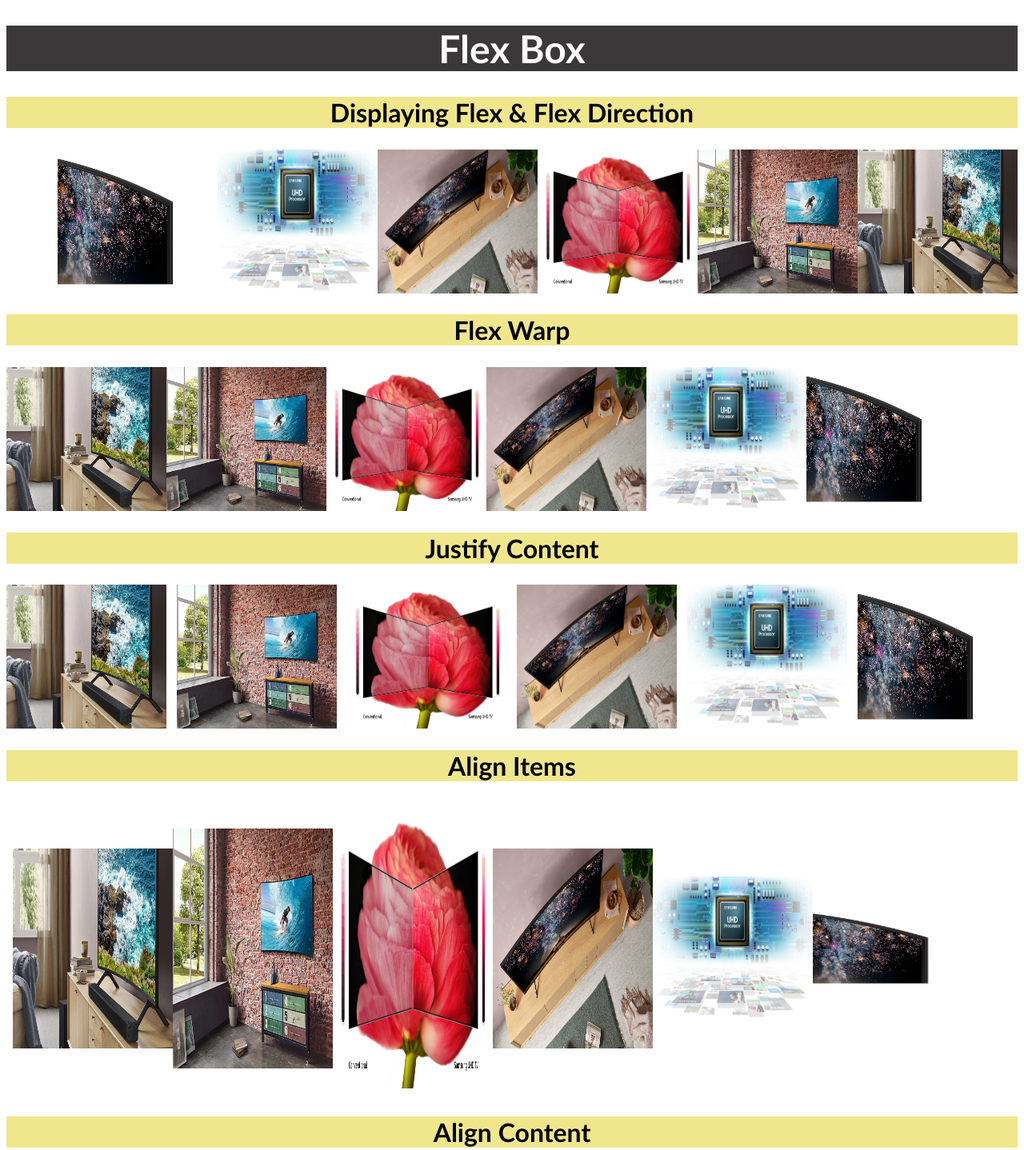
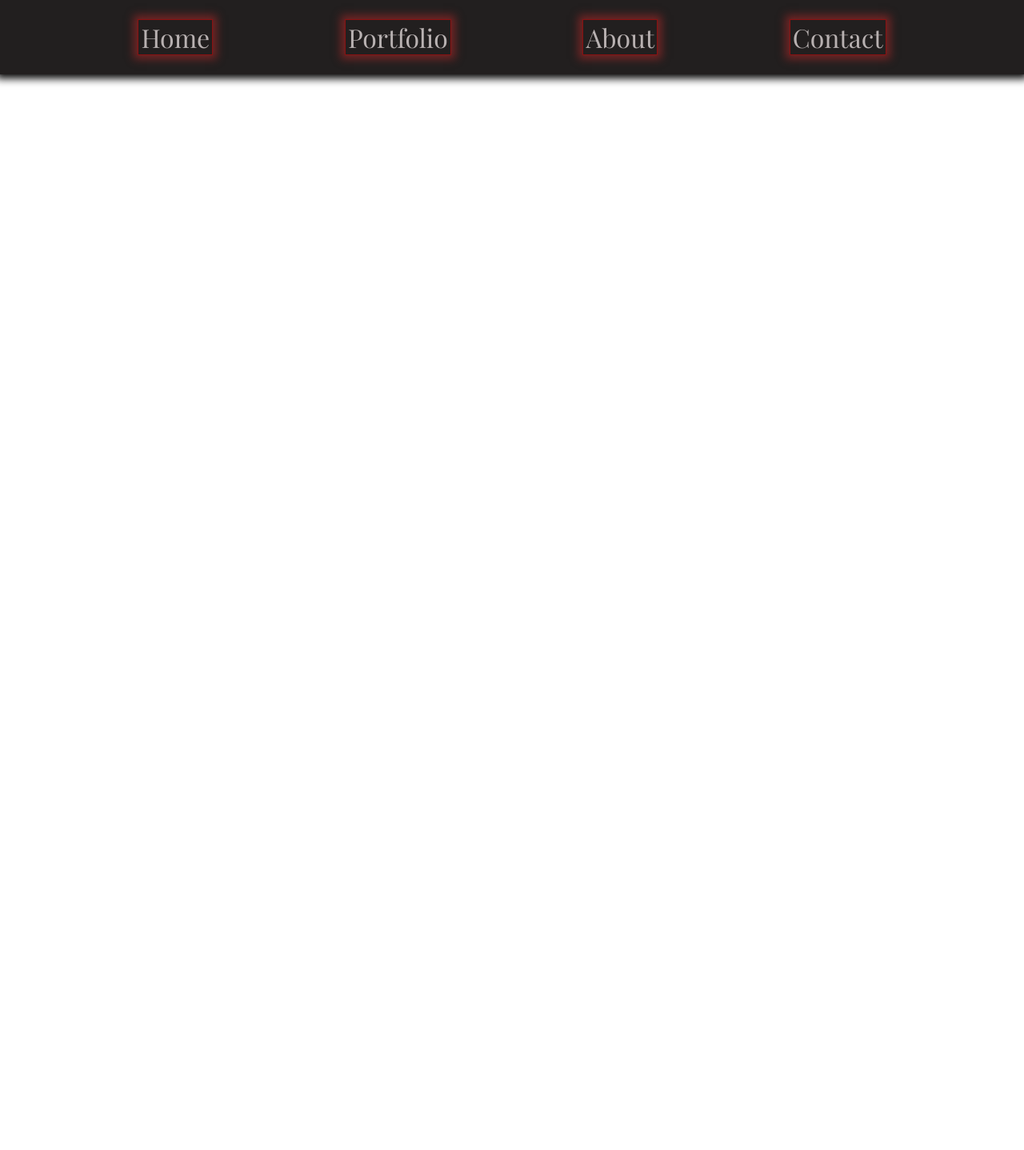
Before and after one commit to MAST1999/Flex-Box, a plain HTML site: page index.html in a window 1280 px wide. Shown: the top 1438 px of the page at 80% size. After the commit the page ends 800 px from the top, so only its background shows below. Drawn offline with nearby package versions, Linux system fonts and the light colour scheme; a web font is replaced by a local one.

Commit message:
Made the nav bar

```diff
--- a/index.html
+++ b/index.html
@@ -4,99 +4,21 @@
     <meta charset="UTF-8" />
     <meta name="viewport" content="width=device-width, initial-scale=1.0" />
     <link rel="stylesheet" href="style.css" />
-    <title>Flex Box</title>
+    <title>Flex Box Landing Page</title>
   </head>
   <body>
-    <h1>Flex Box</h1>
-    <h2>Displaying Flex & Flex Direction</h2>
-    <div class="container flex-direction">
-      <img src="./images/sg-feature-lifestyle-gallery-153153298.jpg" alt="" />
-      <img src="./images/sg-feature-lifestyle-gallery-153153299.jpg" alt="" />
-      <img src="./images/sg-feature-purcolor-153153277.jpg" alt="" />
-      <img
-        src="./images/sg-feature-slim-with-modern-simplicity-153153273.jpg"
-        alt=""
-      />
-      <img
-        src="./images/sg-feature-uhd-processor-powerful-picture-quality-153153322.jpg"
-        alt=""
-      />
-      <img
-        src="./images/sg-uhd-ru7300-ua65ru7300kxxs-detailblack-153153252.jpg"
-        alt=""
-      />
-    </div>
-    <h2>Flex Warp</h2>
-    <div class="container flex-wrap">
-      <img src="./images/sg-feature-lifestyle-gallery-153153298.jpg" alt="" />
-      <img src="./images/sg-feature-lifestyle-gallery-153153299.jpg" alt="" />
-      <img src="./images/sg-feature-purcolor-153153277.jpg" alt="" />
-      <img
-        src="./images/sg-feature-slim-with-modern-simplicity-153153273.jpg"
-        alt=""
-      />
-      <img
-        src="./images/sg-feature-uhd-processor-powerful-picture-quality-153153322.jpg"
-        alt=""
-      />
-      <img
-        src="./images/sg-uhd-ru7300-ua65ru7300kxxs-detailblack-153153252.jpg"
-        alt=""
-      />
-    </div>
-    <h2>Justify Content</h2>
-    <div class="container justify-content">
-      <img src="./images/sg-feature-lifestyle-gallery-153153298.jpg" alt="" />
-      <img src="./images/sg-feature-lifestyle-gallery-153153299.jpg" alt="" />
-      <img src="./images/sg-feature-purcolor-153153277.jpg" alt="" />
-      <img
-        src="./images/sg-feature-slim-with-modern-simplicity-153153273.jpg"
-        alt=""
-      />
-      <img
-        src="./images/sg-feature-uhd-processor-powerful-picture-quality-153153322.jpg"
-        alt=""
-      />
-      <img
-        src="./images/sg-uhd-ru7300-ua65ru7300kxxs-detailblack-153153252.jpg"
-        alt=""
-      />
-    </div>
-    <h2>Align Items</h2>
-    <div class="container align-items">
-      <img src="./images/sg-feature-lifestyle-gallery-153153298.jpg" alt="" />
-      <img src="./images/sg-feature-lifestyle-gallery-153153299.jpg" alt="" />
-      <img src="./images/sg-feature-purcolor-153153277.jpg" alt="" />
-      <img
-        src="./images/sg-feature-slim-with-modern-simplicity-153153273.jpg"
-        alt=""
-      />
-      <img
-        src="./images/sg-feature-uhd-processor-powerful-picture-quality-153153322.jpg"
-        alt=""
-      />
-      <img
-        src="./images/sg-uhd-ru7300-ua65ru7300kxxs-detailblack-153153252.jpg"
-        alt=""
-      />
-    </div>
-    <h2>Align Content</h2>
-    <div class="container align-content">
-      <img src="./images/sg-feature-lifestyle-gallery-153153298.jpg" alt="" />
-      <img src="./images/sg-feature-lifestyle-gallery-153153299.jpg" alt="" />
-      <img src="./images/sg-feature-purcolor-153153277.jpg" alt="" />
-      <img
-        src="./images/sg-feature-slim-with-modern-simplicity-153153273.jpg"
-        alt=""
-      />
-      <img
-        src="./images/sg-feature-uhd-processor-powerful-picture-quality-153153322.jpg"
-        alt=""
-      />
-      <img
-        src="./images/sg-uhd-ru7300-ua65ru7300kxxs-detailblack-153153252.jpg"
-        alt=""
-      />
-    </div>
+    <!-- Navigation -->
+    <menu class="main-menu">
+      <ul class="ul-nav">
+        <li><a href="#">Home</a></li>
+        <li><a href="#">Portfolio</a></li>
+        <li><a href="#">About</a></li>
+        <li><a href="#">Contact</a></li>
+      </ul>
+    </menu>
+    <!-- Header + Content -->
+    <!-- About -->
+    <!-- Contact -->
+    <!-- Footer -->
   </body>
 </html>
--- a/style.css
+++ b/style.css
@@ -1,95 +1,33 @@
+@import url("https://fonts.googleapis.com/css2?family=Playfair+Display:ital,wght@0,400;1,400;1,500;1,800&display=swap");
 * {
-  font-family: "Trebuchet MS", "Lucida Sans Unicode", "Lucida Grande",
-    "Lucida Sans", Arial, sans-serif;
+  margin: 0px;
+  padding: 0px;
+  font-family: "Playfair Display", serif;
 }
-img {
-  height: 180px;
-  width: 200px;
+/* <!-- Navigation --> */
+menu {
+  background-color: #221f1f;
+  padding: 1rem;
+  box-shadow: 0px 0px 10px 5px rgb(0, 0, 0);
+}
+menu ul {
+  list-style: none;
+  display: flex;
+  justify-content: space-evenly;
 }
 
-h1 {
-  color: white;
-  background-color: rgb(58, 56, 56);
-  font-size: 3rem;
-  text-align: center;
+menu li {
+  margin: .5rem;
+  border: 1px solid rgb(138, 17, 17);
+  font-size: 2em;
+  box-shadow: 0px 0px 10px 5px rgba(122, 38, 38, 0.9);
 }
-h2 {
-  font-size: 2rem;
-  text-align: center;
-  background-color: khaki;
+menu a {
+  color: rgb(184, 177, 177);
+  padding: .2rem;
+  text-decoration: none;
 }
-
-/* Flex box starts here! */
-.flex-direction {
-  display: flex;
-  /* flex-direction: column; */
-  flex-direction: row-reverse;
-}
-.flex-wrap {
-  display: flex;
-  flex-wrap: wrap;
-}
-.justify-content {
-  display: flex;
-  /* justify-content: center; */
-  justify-content: space-between;
-}
-.align-items {
-  padding: 0.5rem;
-}
-.align-items {
-  display: flex;
-  flex-wrap: wrap;
-  align-items: center;
-}
-.align-items img:first-child {
-  height: 250px;
-}
-.align-items img:nth-child(2) {
-  height: 300px;
-}
-.align-items img:nth-child(3) {
-  height: 350px;
-}
-.align-items img:nth-child(4) {
-  height: 250px;
-}
-.align-items img:nth-child(5) {
-  height: 180px;
-}
-/* .align-items img:nth-child(6) {
-  height: 300px;
-} */
-.align-items img:last-child {
-  height: 100px;
-}
-
-.align-content img {
-  padding: 0.5rem;
-}
-.align-content img:first-child {
-  height: 250px;
-}
-.align-content img:nth-child(2) {
-  height: 300px;
-}
-.align-content img:nth-child(3) {
-  height: 350px;
-}
-.align-content img:nth-child(4) {
-  height: 250px;
-}
-.align-content img:nth-child(5) {
-  height: 180px;
-}
-/* .align-content img:nth-child(6) {
-  height: 300px;
-} */
-.align-content img:last-child {
-  height: 100px;
-}
-.align-content {
-  display: flex;
-  flex-wrap: wrap;
-  align-content: space-between;
-}
+/* <!-- Header + Content --> */
+/* <!-- About --> */
+/* <!-- Contact --> */
+/* <!-- Footer --> */
```
Also changed, not shown: 1 other file.
